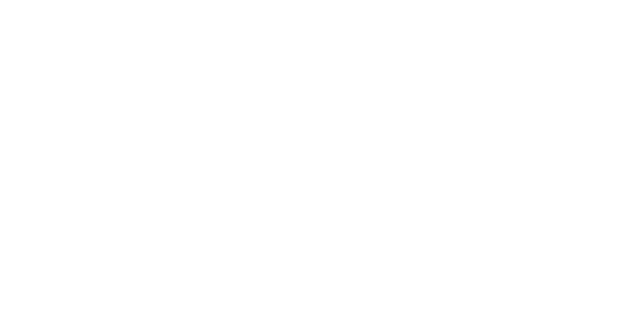
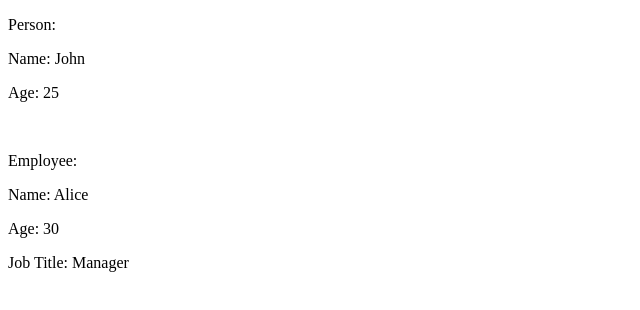
Before and after one commit to acciojob/inheriting-person-for-employee-jobs-dipeshb1999, a website: page main.html in a window 1280 px wide. Shown: the whole page, without its empty margins (0-640 px from the left). Drawn offline with Linux system fonts and the light colour scheme.

Commit message:
created a submission

```diff
--- a/main.html
+++ b/main.html
@@ -1,16 +1,12 @@
 <!DOCTYPE html>
+<html>
+<head>
+  <title>Person and Employee</title>
+  <link rel="stylesheet" type="text/css" href="styles.css">
+</head>
+<body>
+  <div id="output"></div>
 
-<html>
-
-<head>
-	<link rel="stylesheet" href="styles.css">
-</head>
-
-<body>
-	<!-- the entire body must be written by student -->
-    <script type="text/javascript" src="./script.js">
-</script>
-
+  <script src="script.js"></script>
 </body>
-
 </html>
--- a/script.js
+++ b/script.js
@@ -1,8 +1,41 @@
-// complete this js code
-function Person(name, age) {}
+function Person(name, age) {
+  this.name = name;
+  this.age = age;
+}
 
-function Employee(name, age, jobTitle) {}
+Person.prototype.greet = function() {
+  console.log(`Hello, my name is ${this.name}, I am ${this.age} years old.`);
+};
 
-// Do not change code below this line
-window.Person = Person;
-window.Employee = Employee;
+function Employee(name, age, jobTitle) {
+  Person.call(this, name, age);
+  this.jobTitle = jobTitle;
+}
+
+Employee.prototype = Object.create(Person.prototype);
+Employee.prototype.constructor = Employee;
+
+Employee.prototype.jobGreet = function() {
+  console.log(`Hello, my name is ${this.name}, I am ${this.age} years old, and my job title is ${this.jobTitle}.`);
+};
+
+// Create instances and call methods
+var person = new Person("John", 25);
+var employee = new Employee("Alice", 30, "Manager");
+
+person.greet();
+employee.greet();
+employee.jobGreet();
+
+// Display output
+var outputDiv = document.getElementById('output');
+outputDiv.innerHTML = `
+  <p>Person:</p>
+  <p>Name: ${person.name}</p>
+  <p>Age: ${person.age}</p>
+  <br>
+  <p>Employee:</p>
+  <p>Name: ${employee.name}</p>
+  <p>Age: ${employee.age}</p>
+  <p>Job Title: ${employee.jobTitle}</p>
+`;
```
